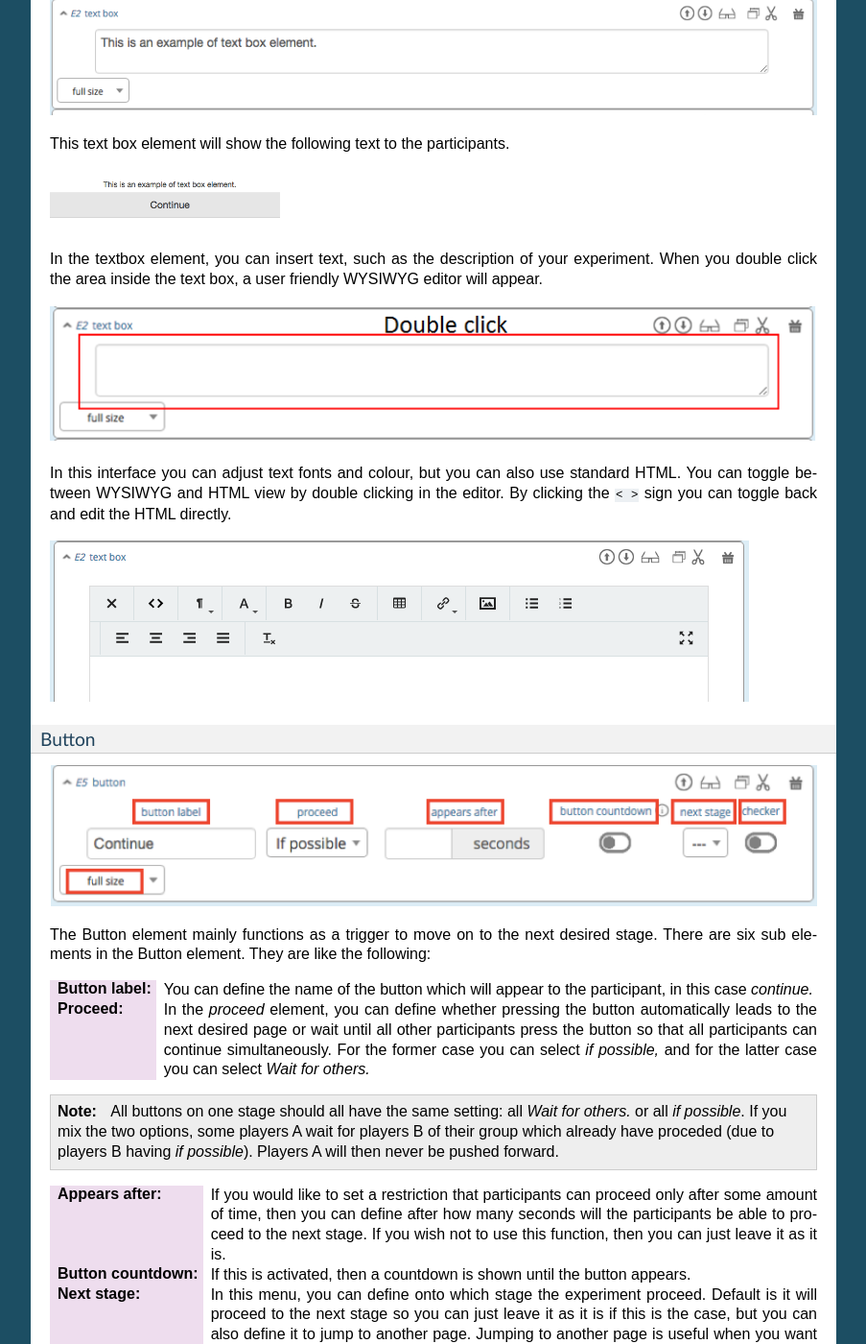
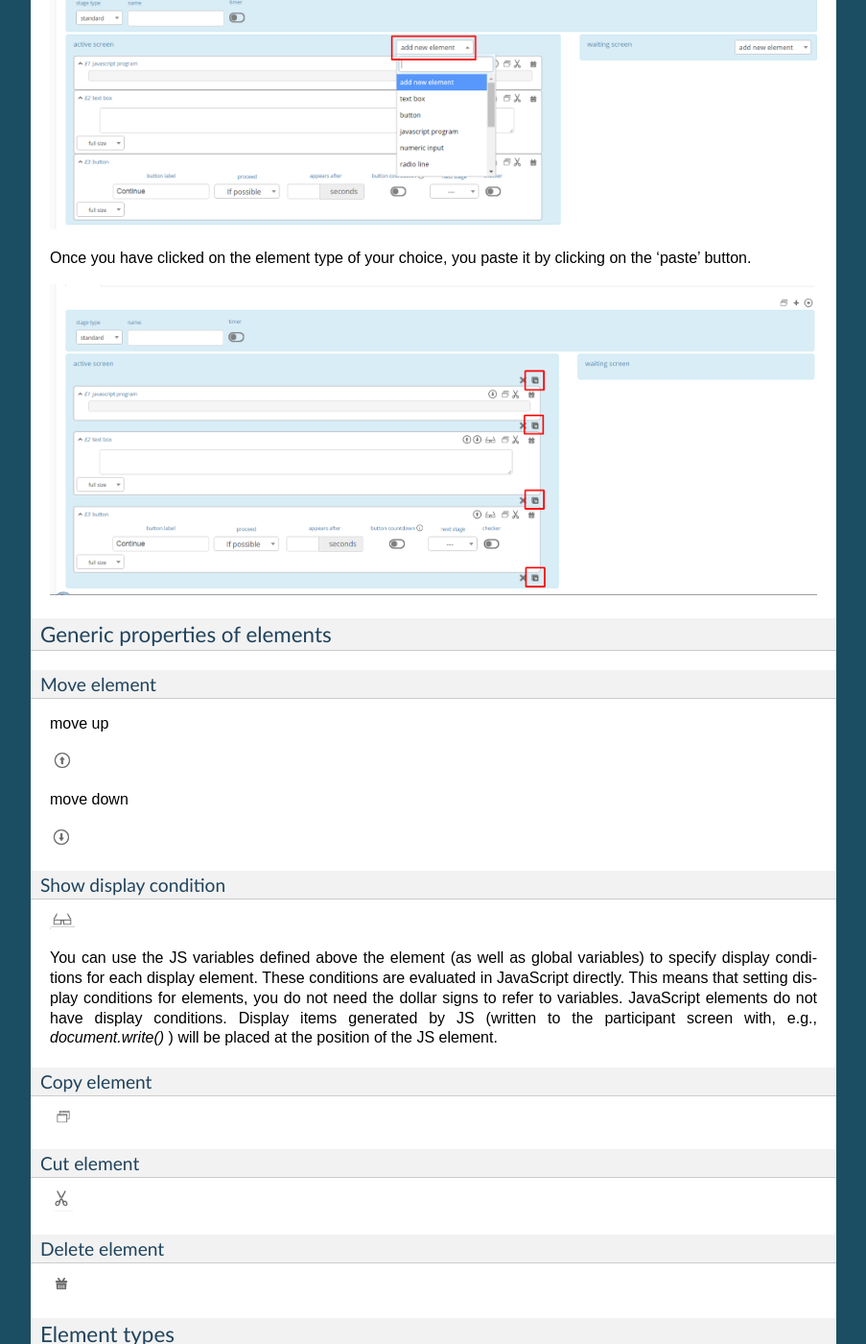
Before and after one commit to marcusgia2505/LIONESS_doc, a Sphinx documentation site: the page built from docs/040_reference_manual.rst, in a window 1280 px wide and 1400 px high, scrolled down 6711 px. Shown: the whole window at 96% size, without its empty margins (198-1101 px from the left). Built offline with Sphinx 7.4.7, drawn with Linux system fonts in a browser that asks for light colours; some of the changed text lies outside the part shown.

Commit message:
added missing sections from wiki

```diff
--- a/docs/040_reference_manual.rst
+++ b/docs/040_reference_manual.rst
@@ -5,6 +5,10 @@
 
 Experimental Flow
 ==================
+
+In LIONESS Lab you can create LIONESS experiments. These experiments include a set of standard features enabling online interactive experiments. Here we describe these features.
+
+.. note:: This section provides an overview of the structure and functioning of LIONESS experiments. Implementation issues are discussed in :ref:`the develop section <develop>`.
 
 The following figure shows the flow of a typical LIONESS experiment.
 
@@ -214,9 +218,59 @@
 
 Adding an element
 -----------------
+You can add a new element to a stage by clicking on the drop-down menu *add new element.*
+
+.. image:: _static/Add_new_element.png
+   :alt:  600px
+
+Once you have clicked on the element type of your choice, you paste it by clicking on the 'paste' button.
+
+.. image:: _static/Paste_element.png
+   :alt:  600px
+
 
 Generic properties of elements
 ------------------------------
+
+Move element
+~~~~~~~~~~~~~
+
+move up
+
+.. image:: _static/Up.png
+   :alt:  30px
+
+move down
+
+.. image:: _static/Down.png
+   :alt:  30px
+
+Show display condition
+~~~~~~~~~~~~~~~~~~~~~~~~~~
+
+.. image:: _static/Display_condition.png
+   :alt:  30px
+
+You can use the JS variables defined above the element (as well as global variables) to specify display conditions for each display element. These conditions are evaluated in JavaScript directly. This means that setting display conditions for elements, you do not need the dollar signs to refer to variables.
+JavaScript elements do not have display conditions. Display items generated by JS (written to the participant screen with, e.g., `document.write()` ) will be placed at the position of the JS element.
+
+Copy element
+~~~~~~~~~~~~~
+
+.. image:: _static/Copy.png
+   :alt:  30px
+
+Cut element
+~~~~~~~~~~~~~
+
+.. image:: _static/Cut.png
+   :alt:  30px
+
+Delete element
+~~~~~~~~~~~~~~~~~~~~~~~~~~
+
+.. image:: _static/Delete.png
+   :alt:  30px
 
 Element types
 -------------
--- a/docs/conf.py
+++ b/docs/conf.py
@@ -51,9 +51,9 @@
 # built documents.
 #
 # The short X.Y version.
-version = '0.04'
+version = '0.05'
 # The full version, including alpha/beta/rc tags.
-release = '0.04'
+release = '0.05'
 
 # The language for content autogenerated by Sphinx. Refer to documentation
 # for a list of supported languages.
```
Also changed, not shown: docs/index.rst (+7 -15 lines).
